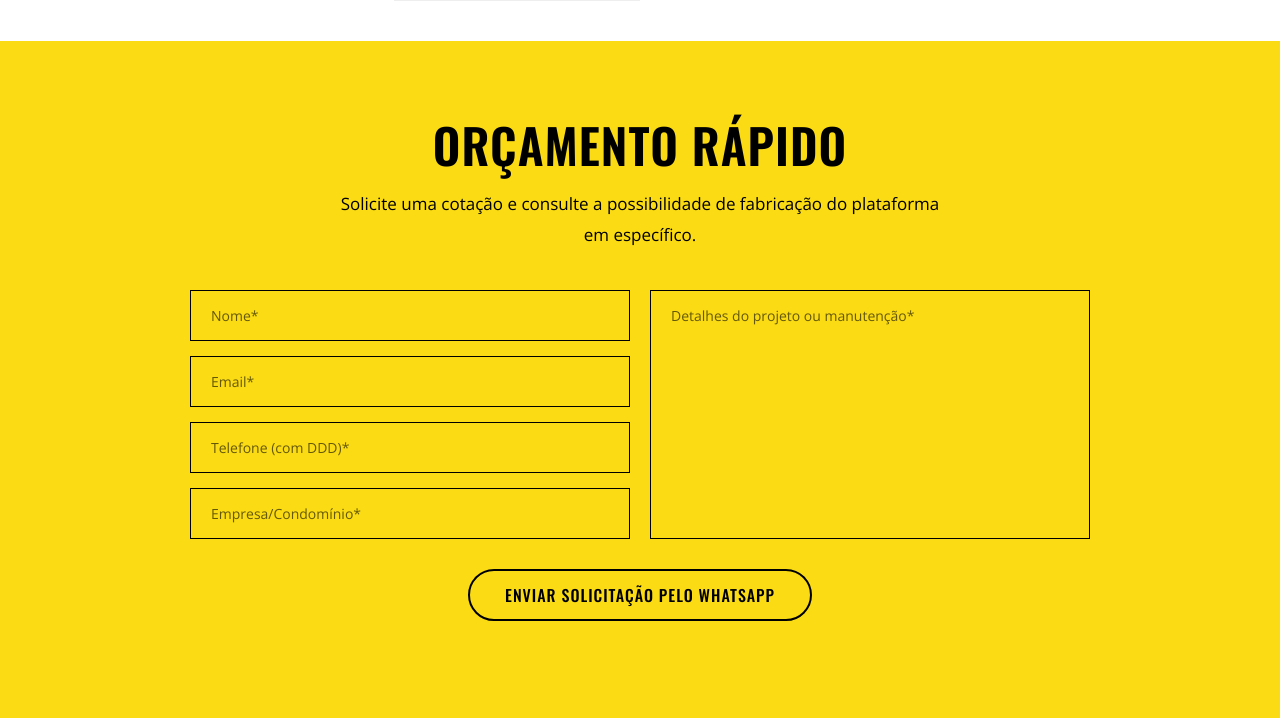
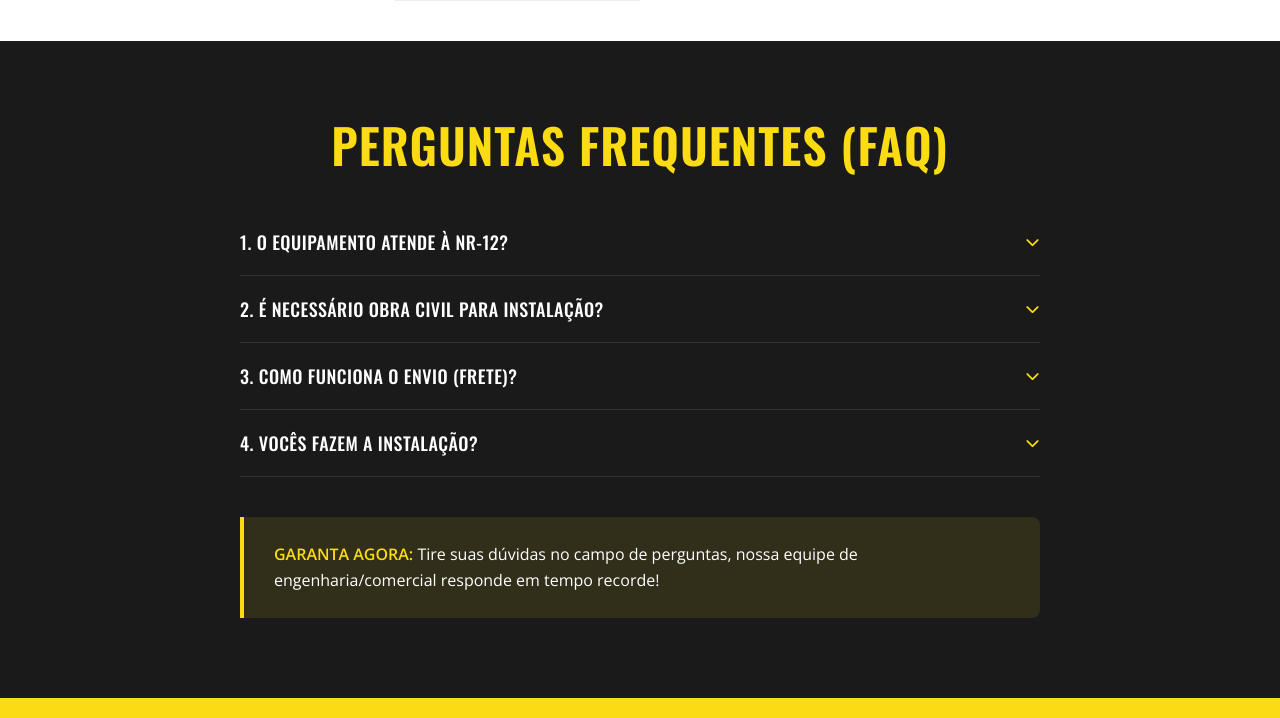
Before and after one commit to nrmax/plataforma-001, a plain HTML site: page index.html in a window 1280 px wide. Shown: the part 2979-3697 px from the top of the page. Drawn offline with nearby package versions, Linux system fonts and the light colour scheme.

Commit message:
Adiciona seção FAQ com accordion e mantém orçamento rápido como último container

```diff
--- a/css/style.css
+++ b/css/style.css
@@ -491,6 +491,97 @@ a {
     text-transform: uppercase;
 }
 
+/* FAQ Section */
+.faq-section {
+    background-color: var(--dark);
+    padding: 80px 0;
+}
+
+.faq-section .section-title {
+    color: var(--yellow);
+    margin-bottom: 40px;
+}
+
+.faq-list {
+    max-width: 800px;
+    margin: 0 auto;
+}
+
+.faq-item {
+    border-bottom: 1px solid rgba(255, 255, 255, 0.1);
+}
+
+.faq-question {
+    width: 100%;
+    display: flex;
+    justify-content: space-between;
+    align-items: center;
+    padding: 20px 0;
+    background: none;
+    border: none;
+    cursor: pointer;
+    font-family: var(--font-heading);
+    font-size: 18px;
+    font-weight: 500;
+    color: var(--white);
+    text-align: left;
+    text-transform: uppercase;
+    letter-spacing: 0.5px;
+    transition: color 0.3s ease;
+}
+
+.faq-question:hover {
+    color: var(--yellow);
+}
+
+.faq-question i {
+    font-size: 14px;
+    color: var(--yellow);
+    transition: transform 0.3s ease;
+}
+
+.faq-question.active i {
+    transform: rotate(180deg);
+}
+
+.faq-answer {
+    max-height: 0;
+    overflow: hidden;
+    transition: max-height 0.3s ease, padding 0.3s ease;
+}
+
+.faq-answer.open {
+    max-height: 200px;
+    padding-bottom: 20px;
+}
+
+.faq-answer p {
+    color: #cccccc;
+    font-size: 16px;
+    line-height: 1.8;
+    margin: 0;
+}
+
+.faq-cta {
+    max-width: 800px;
+    margin: 40px auto 0;
+    padding: 25px 30px;
+    background: rgba(250, 219, 20, 0.1);
+    border-left: 4px solid var(--yellow);
+    border-radius: 0 8px 8px 0;
+}
+
+.faq-cta p {
+    color: var(--white);
+    font-size: 16px;
+    line-height: 1.6;
+    margin: 0;
+}
+
+.faq-cta strong {
+    color: var(--yellow);
+}
+
 /* Newsletter / Contato Section */
 .newsletter-section {
     background-color: var(--yellow);
@@ -616,6 +707,14 @@ a {
 }
 
 @media (max-width: 768px) {
+    .faq-question {
+        font-size: 15px;
+    }
+
+    .faq-cta p {
+        font-size: 14px;
+    }
+
     .logo-img {
         height: 40px;
     }
--- a/index.html
+++ b/index.html
@@ -173,7 +173,55 @@
         </div>
     </section>
 
-    <!-- Section 5: Formulário de Orçamento -->
+    <!-- Section 5: FAQ -->
+    <section id="faq" class="faq-section">
+        <div class="container">
+            <h2 class="section-title" style="text-align: center;">PERGUNTAS FREQUENTES (FAQ)</h2>
+            <div class="faq-list">
+                <div class="faq-item">
+                    <button class="faq-question" onclick="toggleFaq(this)">
+                        <span>1. O equipamento atende à NR-12?</span>
+                        <i class="fas fa-chevron-down"></i>
+                    </button>
+                    <div class="faq-answer">
+                        <p>Sim, o projeto segue as diretrizes de segurança para movimentação de cargas.</p>
+                    </div>
+                </div>
+                <div class="faq-item">
+                    <button class="faq-question" onclick="toggleFaq(this)">
+                        <span>2. É necessário obra civil para instalação?</span>
+                        <i class="fas fa-chevron-down"></i>
+                    </button>
+                    <div class="faq-answer">
+                        <p>Não, requer somente chumbamento no piso.</p>
+                    </div>
+                </div>
+                <div class="faq-item">
+                    <button class="faq-question" onclick="toggleFaq(this)">
+                        <span>3. Como funciona o envio (Frete)?</span>
+                        <i class="fas fa-chevron-down"></i>
+                    </button>
+                    <div class="faq-answer">
+                        <p>Devido às dimensões e peso do equipamento, o envio é feito via Transportadora especializada. Consulte-nos no campo de perguntas informando seu CEP para cotarmos o frete exato para o seu CNPJ/CPF.</p>
+                    </div>
+                </div>
+                <div class="faq-item">
+                    <button class="faq-question" onclick="toggleFaq(this)">
+                        <span>4. Vocês fazem a instalação?</span>
+                        <i class="fas fa-chevron-down"></i>
+                    </button>
+                    <div class="faq-answer">
+                        <p>O equipamento segue com manual de instrução, indicamos um profissional qualificado.</p>
+                    </div>
+                </div>
+            </div>
+            <div class="faq-cta">
+                <p><strong>GARANTA AGORA:</strong> Tire suas dúvidas no campo de perguntas, nossa equipe de engenharia/comercial responde em tempo recorde!</p>
+            </div>
+        </div>
+    </section>
+
+    <!-- Section 6: Formulário de Orçamento -->
     <section id="contatos" class="newsletter-section">
         <div class="container">
             <h2 class="section-title">ORÇAMENTO RÁPIDO</h2>
@@ -220,6 +268,22 @@
     </footer>
 
     <script>
+        function toggleFaq(button) {
+            const answer = button.nextElementSibling;
+            const allAnswers = document.querySelectorAll('.faq-answer');
+            const allButtons = document.querySelectorAll('.faq-question');
+
+            allAnswers.forEach(a => {
+                if (a !== answer) a.classList.remove('open');
+            });
+            allButtons.forEach(b => {
+                if (b !== button) b.classList.remove('active');
+            });
+
+            answer.classList.toggle('open');
+            button.classList.toggle('active');
+        }
+
         function enviarWhatsApp(event) {
             event.preventDefault();
             const nome = document.getElementById('nome').value;
```
